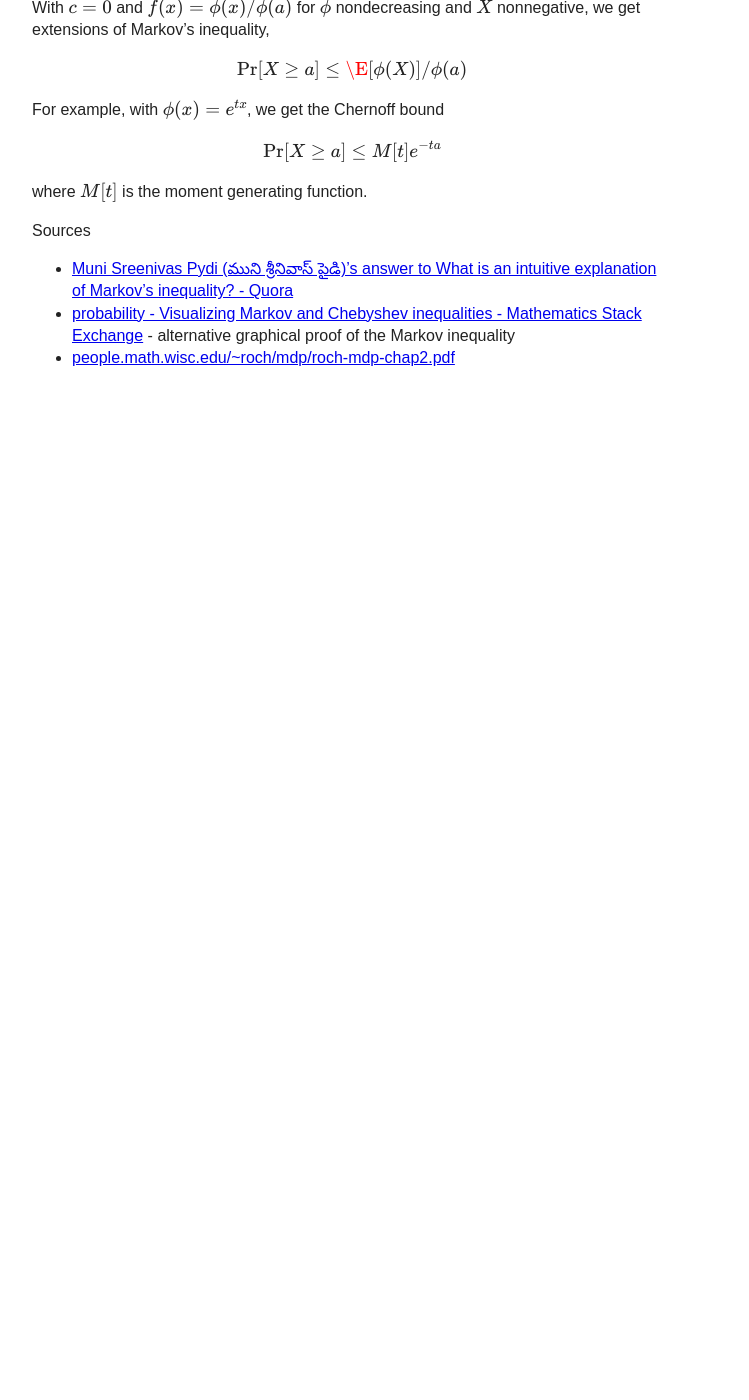
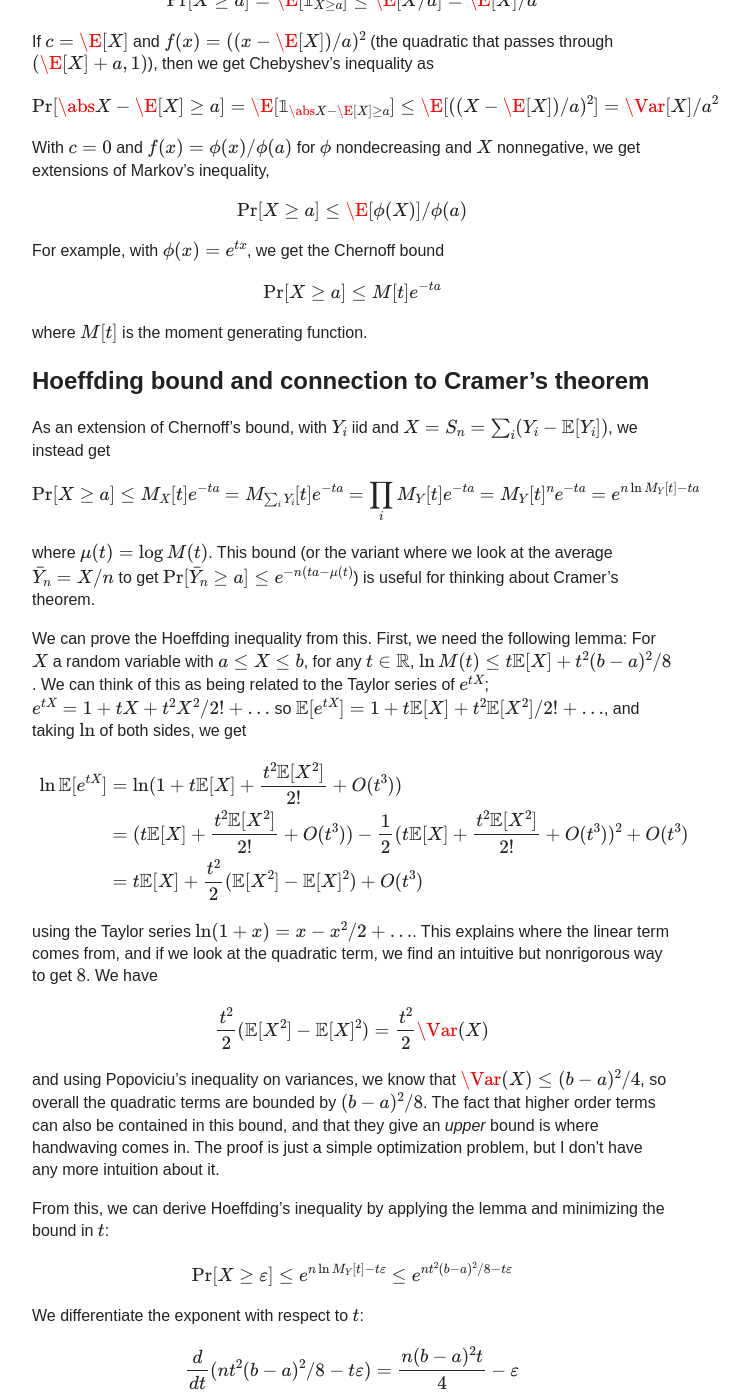
Before and after one commit to atkirtland/atkirtland.github.io, a Jekyll site: the page built from _posts/2025-02-28-markov-chebyshev.md, in a window 1280 px wide and 1400 px high, scrolled down 1315 px. Shown: the whole window, without its empty margins (288-1037 px from the left). Built offline with Jekyll 4.4.1, drawn with Linux system fonts in a browser that asks for light colours; formulas are drawn with MathJax 3; comment, search, counter and statistics services are not loaded; before the commit the page ends 1701 px from its top, so only the background shows below that; some of the changed text lies outside the part shown.

Commit message:
Update probability inequalities blog post

```diff
--- a/_posts/2025-02-28-markov-chebyshev.md
+++ b/_posts/2025-02-28-markov-chebyshev.md
@@ -1,21 +1,24 @@
 ---
 category: Math
 tags: en
-title: Simple Markov and Chebyshev Inequalities
-last_modified_at: 2025-02-28
+title: Simple Markov, Chebyshev, and Hoeffding Inequalities
+last_modified_at: 2025-03-29
 published: true
 ---
 
+Here are simple visuals for the Markov, Chebyshev, and Chernoff inequalities, as well as a connection to Cramer's theorem and intuition about how to derive the Hoeffding inequality from them.
+
+## Markov, Chebyshev, and Chernoff
 
 <p>
-Let $X$ be a random variable. Using an indicator variable, we have $\Pr\sqbracks{\abs{X-c}\geq a}=\E\sqbracks{𝟙_{\abs{X-c}\geq a}}$ yes. We can recover various bounds/inequalities by considering different values of $c$ and functions $f(x)$ that dominate $𝟙_{|x-c|\geq a}$. By the monotonicity of the Lebesgue integral, we have that  $\E[𝟙_{|X-c|\geq a}]\leq \E[f(X)]$.
+Let $X$ be a random variable. Using an indicator variable, we have $\Pr\sqbracks{\abs{X-c}\geq a}=\E\sqbracks{𝟙_{\abs{X-c}\geq a}}$. We can recover various bounds/inequalities by considering different values of $c$ and functions $f(x)$ that dominate $𝟙_{|x-c|\geq a}$. By the monotonicity of the Lebesgue integral, we have that  $\E[𝟙_{|X-c|\geq a}]\leq \E[f(X)]$.
 </p>
 
 ![](/assets/img/markov-cheby.png)
 
 If $c=0$, $f(x)=x/a$, and $X$ is nonnegative, then we get Markov's inequality as
 
-$$P[X\geq a]=\E[𝟙_{X\geq a}]\leq\E[X/a]=\E[X]/b$$
+$$\Pr[X\geq a]=\E[𝟙_{X\geq a}]\leq\E[X/a]=\E[X]/a$$
 
 If $c=\E[X]$ and $f(x)=((x-\E[X])/a)^2$ (the quadratic that passes through $(\E[X]+a,1)$), then we get Chebyshev's inequality as
 
@@ -31,7 +34,49 @@ $$\Pr[X\geq a]\leq M[t]e^{-ta}$$
 
 where $M[t]$ is the moment generating function.
 
-Sources
+## Hoeffding bound and connection to Cramer's theorem
+
+As an extension of Chernoff's bound, with $Y_i$ iid and $X=S_n=∑_i(Y_i-𝔼[Y_i])$, we instead get
+
+$$\Pr[X\geq a]\leq M_{X}[t]e^{-ta}=M_{\sum_iY_i}[t]e^{-ta}=\prod_i M_{Y}[t]e^{-ta}=M_Y[t]^ne^{-ta}=e^{n\ln M_Y[t]-ta}$$
+
+where $μ(t)=\log M(t)$. This bound (or the variant where we look at the average $\bar{Y}_n=X/n$ to get $\Pr[\bar{Y}_n\geq a]≤e^{-n(ta-μ(t)}$) is useful for thinking about Cramer's theorem.
+
+We can prove the Hoeffding inequality from this. First, we need the following lemma: For $X$ a random variable with $a≤X≤b$, for any $t∈ℝ$, $\ln M(t)≤t𝔼[X]+t^2(b-a)^2/8$. We can think of this as being related to the Taylor series of $e^{tX}$; $e^{tX}=1+tX+t^2X^2/2!+…$ so $𝔼[e^{tX}]=1+t𝔼[X]+t^2𝔼[X^2]/2!+…$, and taking $\ln$ of both sides, we get
+
+$$\begin{align*}
+\ln \mathbb{E}[e^{tX}] &= \ln(1 + t\mathbb{E}[X] + \frac{t^2\mathbb{E}[X^2]}{2!} + O(t^3)) \\
+&= (t\mathbb{E}[X] + \frac{t^2\mathbb{E}[X^2]}{2!} + O(t^3)) - \frac{1}{2}(t\mathbb{E}[X] + \frac{t^2\mathbb{E}[X^2]}{2!} + O(t^3))^2 + O(t^3) \\
+&= t\mathbb{E}[X] + \frac{t^2}{2}(\mathbb{E}[X^2] - \mathbb{E}[X]^2) + O(t^3)
+\end{align*}$$
+
+using the Taylor series $\ln(1+x)=x-x^2/2+…$. This explains where the linear term comes from, and if we look at the quadratic term, we find an intuitive but nonrigorous way to get $8$. We have
+
+$$\frac{t^2}{2}(𝔼[X^2]-𝔼[X]^2)=\frac{t^2}{2}\Var(X)$$
+
+and using Popoviciu's inequality on variances, we know that $\Var(X)\leq (b-a)^2/4$, so overall the quadratic terms are bounded by $(b-a)^2/8$. The fact that higher order terms can also be contained in this bound, and that they give an _upper_ bound is where handwaving comes in. The proof is just a simple optimization problem, but I don't have any more intuition about it.
+
+From this, we can derive Hoeffding's inequality by applying the lemma and minimizing the bound in $t$:
+
+$$\Pr[X\geq ε] \leq e^{n\ln M_Y[t]-tε} \leq e^{nt^2(b-a)^2/8-tε}$$
+
+We differentiate the exponent with respect to $t$:
+
+$$\frac{d}{dt}(nt^2(b-a)^2/8-tε) = \frac{n(b-a)^2t}{4}-ε$$
+
+Setting this equal to 0, we get $\frac{n(b-a)^2t}{4}=ε$ or $t = \frac{4ε}{n(b-a)^2}$.
+Then plugging this back in, we have
+
+$$\Pr[X\geq ε] \leq \exp\left(\frac{n(b-a)^2}{8}\cdot\frac{16ε^2}{n^2(b-a)^4}-ε\cdot\frac{4ε}{n(b-a)^2}\right) = \exp\left(\frac{2ε^2}{n(b-a)^2}-\frac{4ε^2}{n(b-a)^2}\right) = \exp\left(-\frac{2ε^2}{n(b-a)^2}\right)$$
+
+which is the Hoeffding inequality!
+
+An easy generalization of this (which is what is usually listed as the full Hoeffding inequality) is allowing $Y_i$ to have different bounds $(a_i,b_i)$; in that case, the denominator changes to $∑_i(b_i-a_i)^2$.
+
+## Sources
+
 - [Muni Sreenivas Pydi (ముని శ్రీనివాస్ పైడి)'s answer to What is an intuitive explanation of Markov's inequality? - Quora](https://www.quora.com/What-is-an-intuitive-explanation-of-Markovs-inequality/answer/Muni-Sreenivas-Pydi)
-- [probability - Visualizing Markov and Chebyshev inequalities - Mathematics Stack Exchange](https://math.stackexchange.com/questions/518873/visualizing-markov-and-chebyshev-inequalities) - alternative graphical proof of the Markov inequality
-- [people.math.wisc.edu/\~roch/mdp/roch-mdp-chap2.pdf](https://people.math.wisc.edu/~roch/mdp/roch-mdp-chap2.pdf)
+- Source of that Quora post: [people.math.wisc.edu/\~roch/mdp/roch-mdp-chap2.pdf](https://people.math.wisc.edu/~roch/mdp/roch-mdp-chap2.pdf)
+- Source of the note about Cramer's theorem: [Large deviations: Cramér vs Sanov - Tim van Erven](https://www.timvanerven.nl/blog/large-deviations-cramer-vs-sanov/#CesaBianchiLugosi2006).
+- Source of the Hoeffding inequality derivation: N. Cesa-Bianchi and G. Lugosi, Prediction, learning, and games. Cambridge University Press, 2006.
+- An alternative visualization of the Markov inequality: [probability - Visualizing Markov and Chebyshev inequalities - Mathematics Stack Exchange](https://math.stackexchange.com/questions/518873/visualizing-markov-and-chebyshev-inequalities)
```
